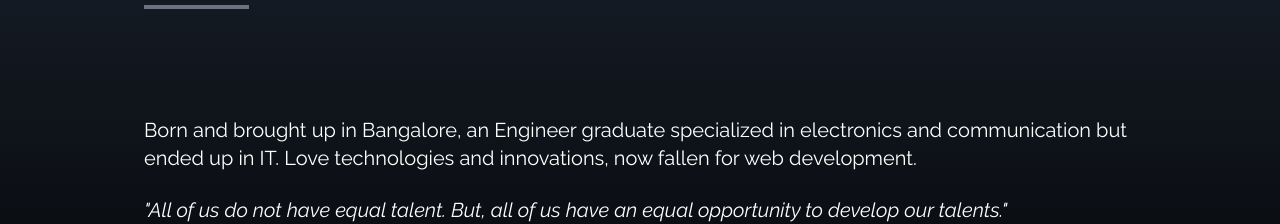
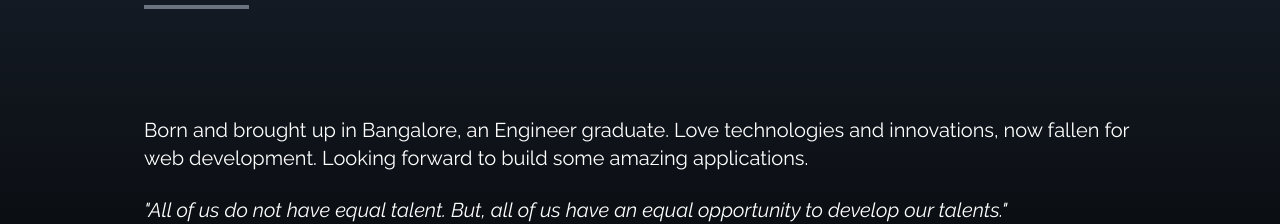
Before and after one commit to NidishM/Portfolio-1, a React (Create React App) app: page / in a window 1280 px wide. Shown: the part 1092-1316 px from the top of the page. Built offline with nearby package versions, Linux system fonts and the light colour scheme; the HTML template or start-up script is replaced by a standard one; a web font is replaced by a local one.

Commit message:
minor fix

```diff
--- a/src/components/About.jsx
+++ b/src/components/About.jsx
@@ -13,9 +13,9 @@ const About = () => {
           </p>
         </div>
         <p className="text-xl mt-20">
-          Born and brought up in Bangalore, an Engineer graduate specialized in
-          electronics and communication but ended up in IT. Love technologies
-          and innovations, now fallen for web development.
+          Born and brought up in Bangalore, an Engineer graduate. Love
+          technologies and innovations, now fallen for web development. Looking
+          forward to build some amazing applications.
         </p>
 
         <br />
```
